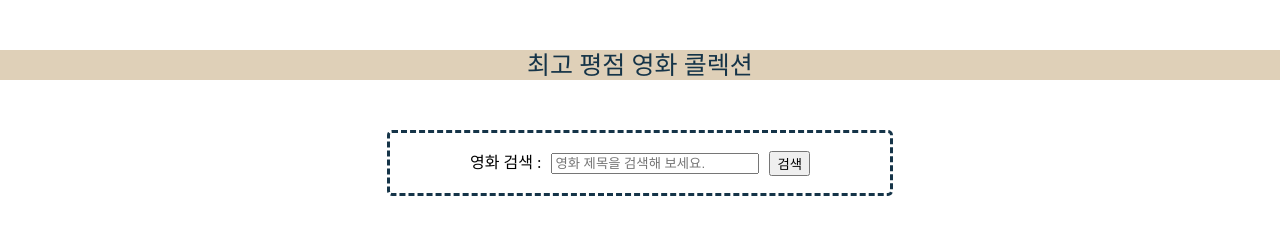
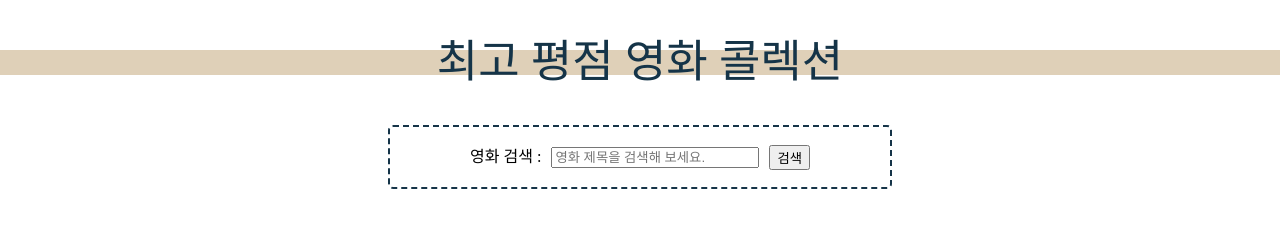
Before and after one commit to osoon9295/movie, a plain HTML site: page index.html in a window 1280 px wide. Drawn offline with Linux system fonts and the light colour scheme; no server answers; a web font is replaced by a local one.

Commit message:
header 글자크기 변경

```diff
--- a/style.css
+++ b/style.css
@@ -16,13 +16,12 @@
   color: #153448;
   background-color: #dfd0b8;
   font-family: "WavvePADO-Regular";
-  font-size: 25px;
+  font-size: 45px;
   display: flex;
   justify-content: center;
   align-items: center;
-  padding: 0px;
   margin: 50px 0%;
-  height: 30px;
+  height: 25px;
 }
 
 .movie-search {
@@ -34,7 +33,7 @@
   padding: 20px 0;
   margin: auto;
   border-radius: 5px;
-  border: 3px dashed #153448;
+  border: 2px dashed #153448;
 }
 
 .card-list {
@@ -46,7 +45,7 @@
   background-color: #dfd0b8;
   font-family: "Pretendard-Regular";
   border: 3px solid #153448;
-  /* box-shadow: 0 3px 6px rgba(0, 0, 0, 0.16), 0 3px 6px rgba(0, 0, 0, 0.23); */
+  box-shadow: 0 1px 1px rgba(0, 0, 0, 0.16), 0 1px 1px rgba(0, 0, 0, 0.23);
   height: 600px;
   width: 250px;
   margin: 20px;
```
